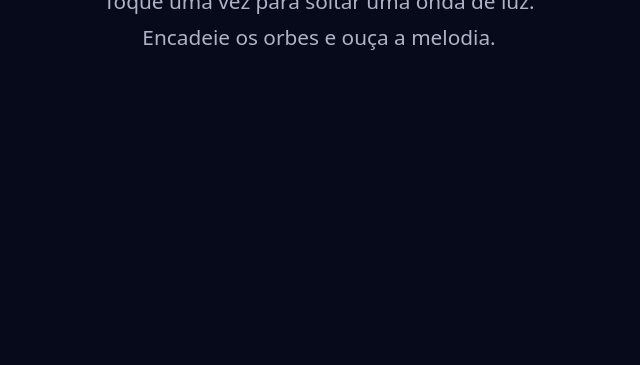
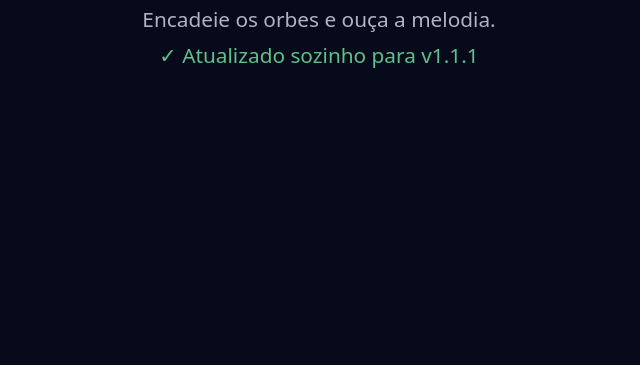
Before and after one commit to claulis/lucis, a website: page www/index.html in a window 1280 px wide. Shown: the part 435-800 px from the top of the page, without its empty margins (321-961 px from the left). Drawn offline with Linux system fonts and the light colour scheme.

Commit message:
v1.1.1: teste de atualização automática (temporário)
Co-Authored-By: Claude Opus 5.5 <noreply@anthropic.com>
Claude-Session: https://claude.ai/code/session_01X7x85yzd9Etj3fEDEsv48e

```diff
--- a/package.json
+++ b/package.json
@@ -1,6 +1,6 @@
 {
   "name": "lucis",
-  "version": "1.1.0",
+  "version": "1.1.1",
   "description": "Lucis — jogo relaxante de reação em cadeia de luz",
   "scripts": {
     "sync": "cap sync android",
--- a/www/index.html
+++ b/www/index.html
@@ -15,7 +15,7 @@ canvas{display:block}
 <canvas id="c"></canvas>
 <button id="upd"></button>
 <div id="hud"><span id="lvl"></span><span id="goal"></span></div>
-<div id="msg"><h1>LUCIS</h1><p>Toque uma vez para soltar uma onda de luz.</p><p>Encadeie os orbes e ouça a melodia.</p></div>
+<div id="msg"><h1>LUCIS</h1><p>Toque uma vez para soltar uma onda de luz.</p><p>Encadeie os orbes e ouça a melodia.</p><p id="teste-ota" style="color:#7dffb0">✓ Atualizado sozinho para v1.1.1</p></div>
 <script>
 // ponytail: plugins nativos via global do Capacitor, sem bundler; no navegador ficam undefined e o jogo segue igual
 const P=window.Capacitor&&Capacitor.Plugins||{};
```
Also changed, not shown: 1 other file.
